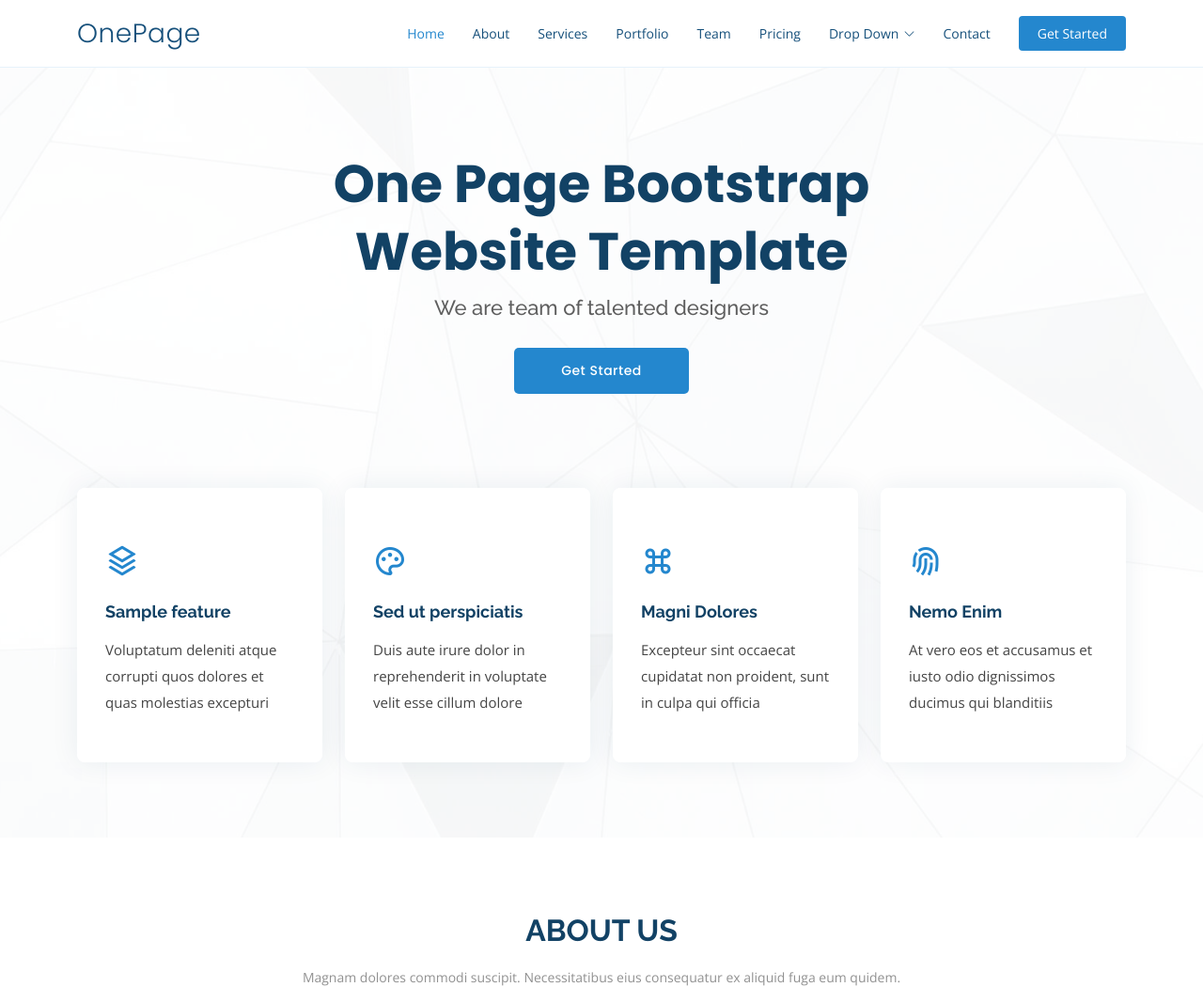
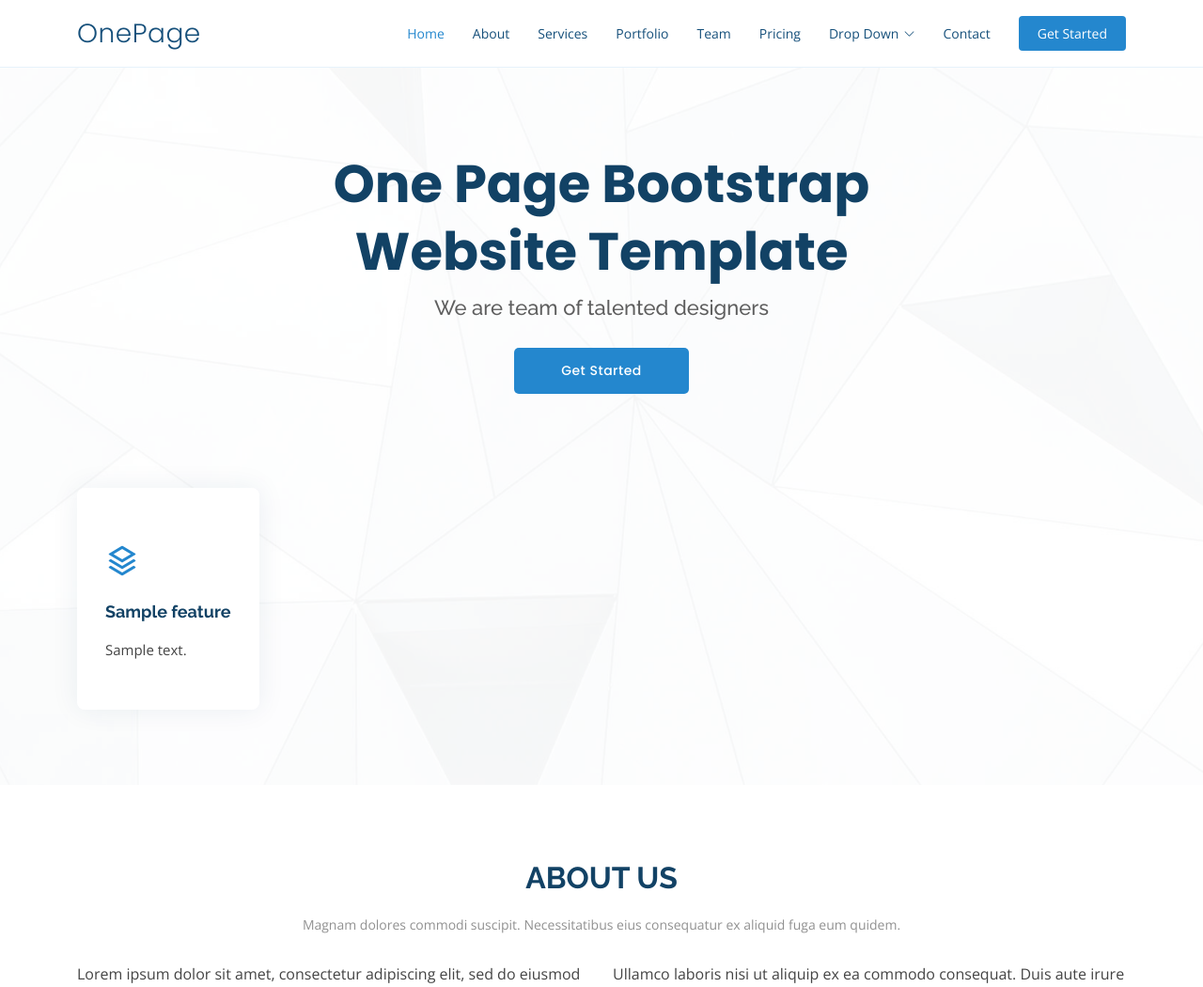
Before and after one commit to kibetamos/mars, a Django app: template venus/templates/index.html in a window 1280 px wide. Shown: the top 1050 px of the page at 94% size. Run offline with Django 3.2, Linux system fonts and the light colour scheme; the template is opened without the code that fills it: most values are stand-ins (such as "Sample title", 1, 10 or a date in 2020); some libraries are stand-ins or nearby versions.

Commit message:
django models

```diff
--- a/venus/templates/index.html
+++ b/venus/templates/index.html
@@ -93,37 +93,16 @@
       </div>
 
       <div class="row icon-boxes">
+        {% for feature in features %}
         <div class="col-md-6 col-lg-3 d-flex align-items-stretch mb-5 mb-lg-0" data-aos="zoom-in" data-aos-delay="200">
           <div class="icon-box">
             <div class="icon"><i class="ri-stack-line"></i></div>
             <h4 class="title"><a href="">{{feature.name}}</a></h4>
-            <p class="description">Voluptatum deleniti atque corrupti quos dolores et quas molestias excepturi</p>
+            <p class="description">{{feature.details}}</p>
           </div>
         </div>
+        {% endfor %}
 
-        <div class="col-md-6 col-lg-3 d-flex align-items-stretch mb-5 mb-lg-0" data-aos="zoom-in" data-aos-delay="300">
-          <div class="icon-box">
-            <div class="icon"><i class="ri-palette-line"></i></div>
-            <h4 class="title"><a href="">Sed ut perspiciatis</a></h4>
-            <p class="description">Duis aute irure dolor in reprehenderit in voluptate velit esse cillum dolore</p>
-          </div>
-        </div>
-
-        <div class="col-md-6 col-lg-3 d-flex align-items-stretch mb-5 mb-lg-0" data-aos="zoom-in" data-aos-delay="400">
-          <div class="icon-box">
-            <div class="icon"><i class="ri-command-line"></i></div>
-            <h4 class="title"><a href="">Magni Dolores</a></h4>
-            <p class="description">Excepteur sint occaecat cupidatat non proident, sunt in culpa qui officia</p>
-          </div>
-        </div>
-
-        <div class="col-md-6 col-lg-3 d-flex align-items-stretch mb-5 mb-lg-0" data-aos="zoom-in" data-aos-delay="500">
-          <div class="icon-box">
-            <div class="icon"><i class="ri-fingerprint-line"></i></div>
-            <h4 class="title"><a href="">Nemo Enim</a></h4>
-            <p class="description">At vero eos et accusamus et iusto odio dignissimos ducimus qui blanditiis</p>
-          </div>
-        </div>
 
       </div>
     </div>
```
Also changed, not shown: venus/myapp/views.py (+30 -1 lines).
